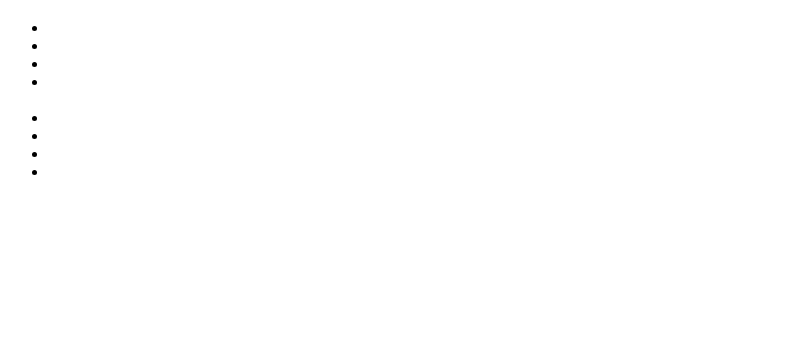
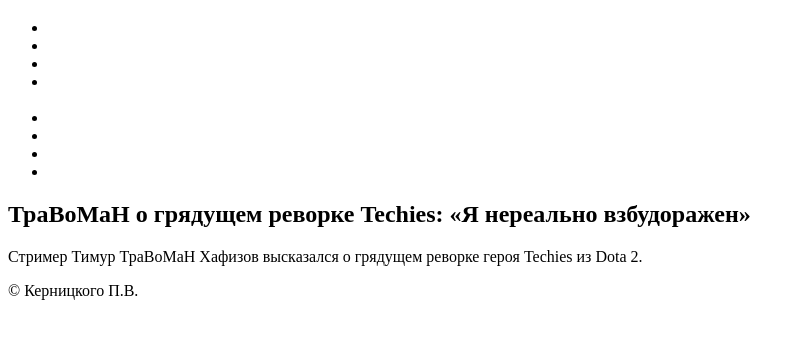
Before and after one commit to Pavlentus12/WEB, a plain HTML site: page lab1.html in a window 1280 px wide. Shown: the whole page, without its empty margins (0-805 px from the left). Drawn offline with Linux system fonts and the light colour scheme.

Commit message:
initial commit

```diff
--- a/lab1.html
+++ b/lab1.html
@@ -53,13 +53,13 @@
 
   <main>
     <section>
-       <h2></h2>
-       <p></p>
+       <h2><a href="./article.html"></a>ТраВоМаН о грядущем реворке Techies: «Я нереально взбудоражен»</h2>
+       <p>Стример Тимур ТраВоМаН Хафизов высказался о грядущем реворке героя Techies из Dota 2.</p>
     </section>
 
   </main>
   <footer>
-
+    <p>&copy Керницкого П.B.</p>
   </footer>
 </body>
 
```
Also changed, not shown: article.html (+1 -1 lines).
